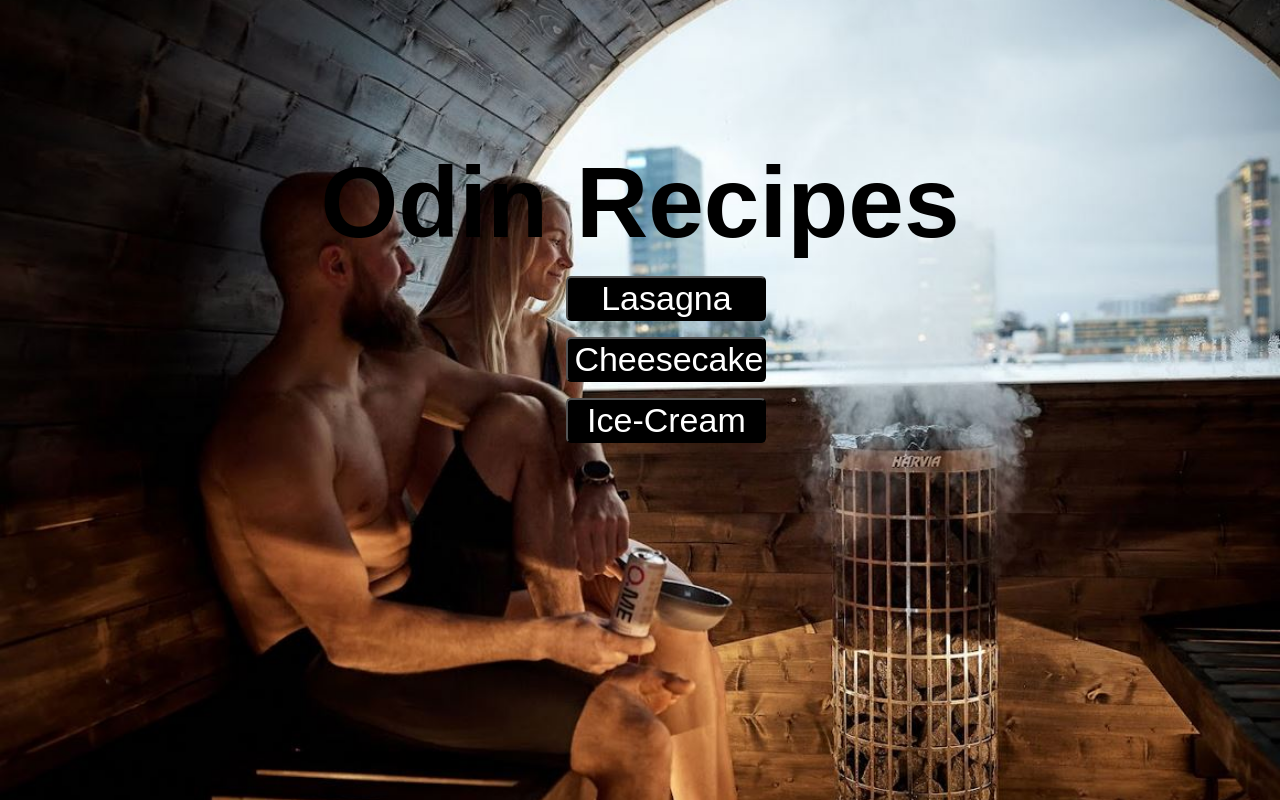
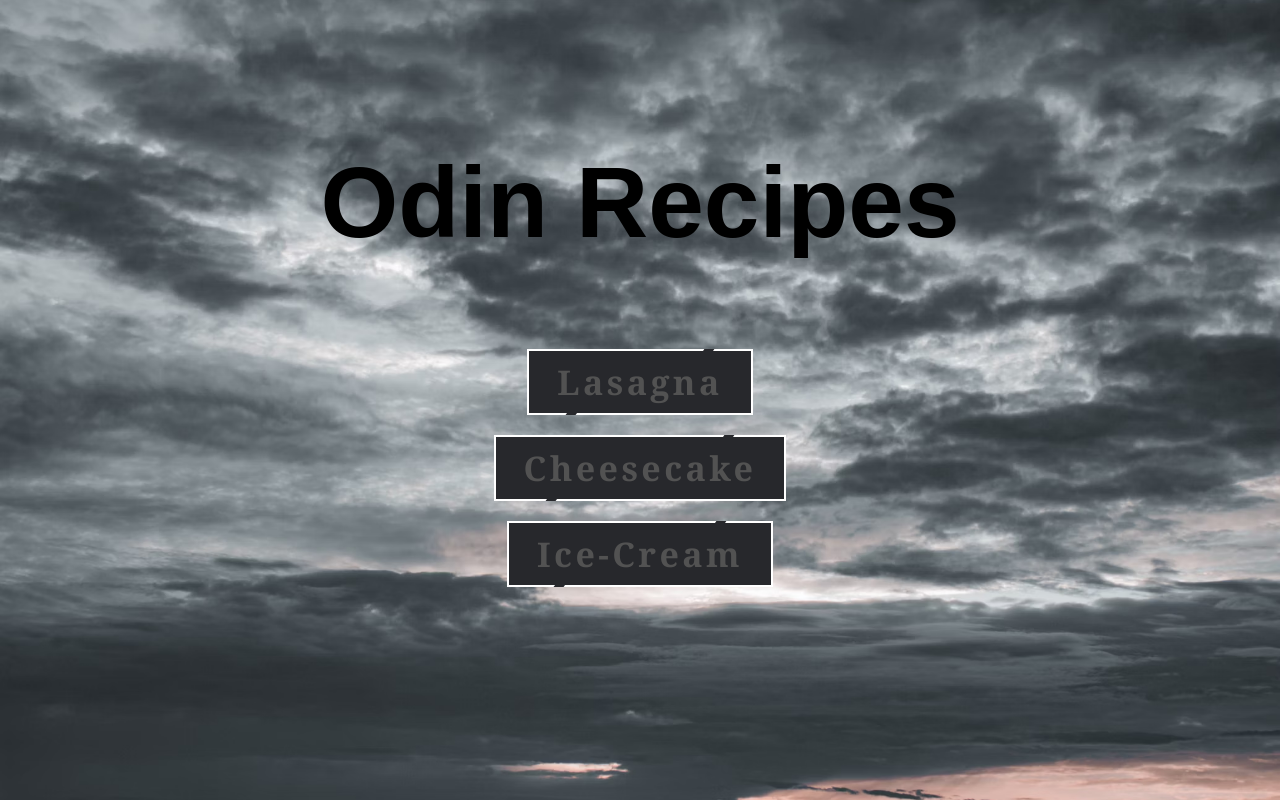
Before and after one commit to 205422/odin-recipes, a plain HTML site: page index.html in a window 1280 px wide. Drawn offline with Linux system fonts and the light colour scheme; a web font is replaced by a local one.

Commit message:
Edit index.html and recipes/Cheesecake.html and recipes/Lasagna.html and recipes/Ice_cream.html

```diff
--- a/index.html
+++ b/index.html
@@ -4,19 +4,19 @@
         <meta charset="UTF-8">
         <title>Odin-Recipes</title>
         <link rel="stylesheet" href="styles.css">
+        <link href="https://fonts.cdnfonts.com/css/old-english-five" rel="stylesheet">
     </head>
 
     <body class="background_image_main">
+
         <h1 id="main"">Odin Recipes</h1>
+
         <div class="recipe_buttons">
-            <a href="recipes/Lasagna.html">
-                <button style="font-size: 34px; font-weight: 900px; background-color: black; color: white; border-radius: 5px; width: 200px; margin: 8px;"">Lasagna</button>
+            <a class="test" href="recipes/Lasagna.html" style="--clr:#1e9bff"><span>Lasagna</span><i></i>
             </a>
-            <a href="recipes/Cheesecake.html">
-                <button style="font-size: 34px; font-weight: 900px; background-color: black; color: white; border-radius: 5px; width: 200px; margin: 8px;">Cheesecake</button>
+            <a class="test" href="recipes/Cheesecake.html" style="--clr:#6eff3e"><span>Cheesecake</span><i></i>
             </a>
-            <a href="recipes/Ice_cream.html">
-                <button style="font-size: 34px; font-weight: 900px; background-color: black; color: white; border-radius: 5px; width: 200px; margin: 8px;"">Ice-Cream</button>
+            <a class="test" href="recipes/Ice_cream.html" style="--clr:#ff1867"><span>Ice-Cream</span><i></i>
             </a>
         </div>
 
--- a/styles.css
+++ b/styles.css
@@ -1,9 +1,10 @@
 * {
-    font-family: Arial, Helvetica, sans-serif;
+    font-family: Georgia, 'Times New Roman', Times, serif, sans-serif;
 }
 #main {
     font-size: 100px;
     font-weight: bold;
+    font-family: 'Old English Five', sans-serif;
     margin: auto;
     margin-top: 137px;
     border-radius: 5px;
@@ -12,26 +13,20 @@
 }
 .card, .pages {
     width: 612px;
-    background-color: white;
     margin: 16px auto;
     padding: 8px;
-    border-style: solid;
-    border-color: white;
     border-radius: 5px;
     left: 50%;
 }
-.title, .card_title, .card_title, .text, .editor_text, .para, h3, .head {
-    background: white;
+.title, .card_title, .text, .editor_text, .para, h3, .head {
     margin-bottom: 8px;
     padding: 8px;
 }
 .list, .card2_content {
-    background-color: white;
     margin-bottom: 8px;
     padding: 16px 8px 1px;
 }
 .title_list_content {
-    background-color: white;
     margin: 8px 0px 8px;
     padding: 1x 8px 1px;
     font-size: 24px;
@@ -46,26 +41,95 @@
     margin-right: 34px;
     text-align: center;
 }
-a {
-    margin: 8px;
+.test {
+    position: relative;
+    background: #fff;
+    color: rgb(82, 82, 82);
+    text-decoration: none;
+    font-size: 34px;
+    letter-spacing: 0.1em;
+    font-weight: bold;
+    padding: 10px 30px;
+    transition: 0.5s;
+    color: rgb(82, 82, 82);
 }
-.background_image_main {background-image: url(images/sauna.jpg);
+.test:hover {
+    background: var(--clr);
+    color: var(--clr);
+    letter-spacing: 0.25em;
+    background: var(--clr);
+    box-shadow: 0 0 35px var(--clr);
+}
+.test::before {
+    content: '';
+    position: absolute;
+    inset: 2px;
+    background: #27282c;
+
+}
+.test span {
+    position: relative;
+    z-index: 1;
+}
+.test i {
+    position: absolute;
+    inset: 0;
+    display: block;
+}
+.test i::before {
+    content: '';
+    position: absolute;
+    top: 0;
+    left: 80%;
+    width: 10px;
+    height: 4px;
+    background: #27282c;
+    transform: translateX(-50%) skewX(325deg);
+    transition: 0.5s;
+}
+.test:hover i::before {
+    width: 20px;
+    left: 20%;
+}
+.test i::after {
+    content: '';
+    position: absolute;
+    bottom: 0;
+    left: 20%;
+    width: 10px;
+    height: 4px;
+    background: #27282c;
+    transform: translateX(-50%) skewX(325deg);
+    transition: 0.5s;
+}
+.test:hover i::after {
+    width: 20px;
+    left: 80%;
+}
+.background_image_main {background-image: url(images/gray_sky1.jpg);
+    background-repeat: no-repeat;
+    background-attachment: fixed;
+    background-position: center;
+    background-size: cover;
+}
+.background_image_cheesecake {background-image: url(images/luxury-white-kitchen.jpg);
     background-repeat: no-repeat;
     background-attachment: fixed;
     background-position: center;
     background-size: cover;
 }
 .recipe_buttons {
-    position: absolute;
-    left: 43%;
-    display: block;
-    text-align: center;
-    width: 166px;
-    height: 200px;
+   display: flex;
+   justify-content: center;
+   align-items: center;
+   min-height: 50vh;
+   flex-direction: column;
+   gap: 20px;
+
+
 }
 .para {
     color: rgb(82, 82, 82);
-    font-family: Helvetica,'Arial Narrow',Sans-serif;
     font-size: 17px;
     font-weight: bold;
 }
@@ -83,5 +147,9 @@ a {
 .pages, #main {
     text-align: center;
 }
-
+.page {
+    font-size: 14px;
+    color: rgb(82, 82, 82);
+    margin: 8px;
+    font-weight: bold;
 }
```
Also changed, not shown: recipes/Cheesecake.html (+5 -5 lines), recipes/Ice_cream.html (+3 -3 lines), recipes/Lasagna.html (+6 -4 lines), images/Manhatan.jpg (added), images/family_cooking.jpg (added), images/gray_sky.jpg (added), images/gray_sky1.jpg (added), images/italian_kitchen1.jpg (added), images/italian_kitchen2.jpg (added), images/kitchen1.jpg (added), images/luxury-white-kitchen.jpg (added).
